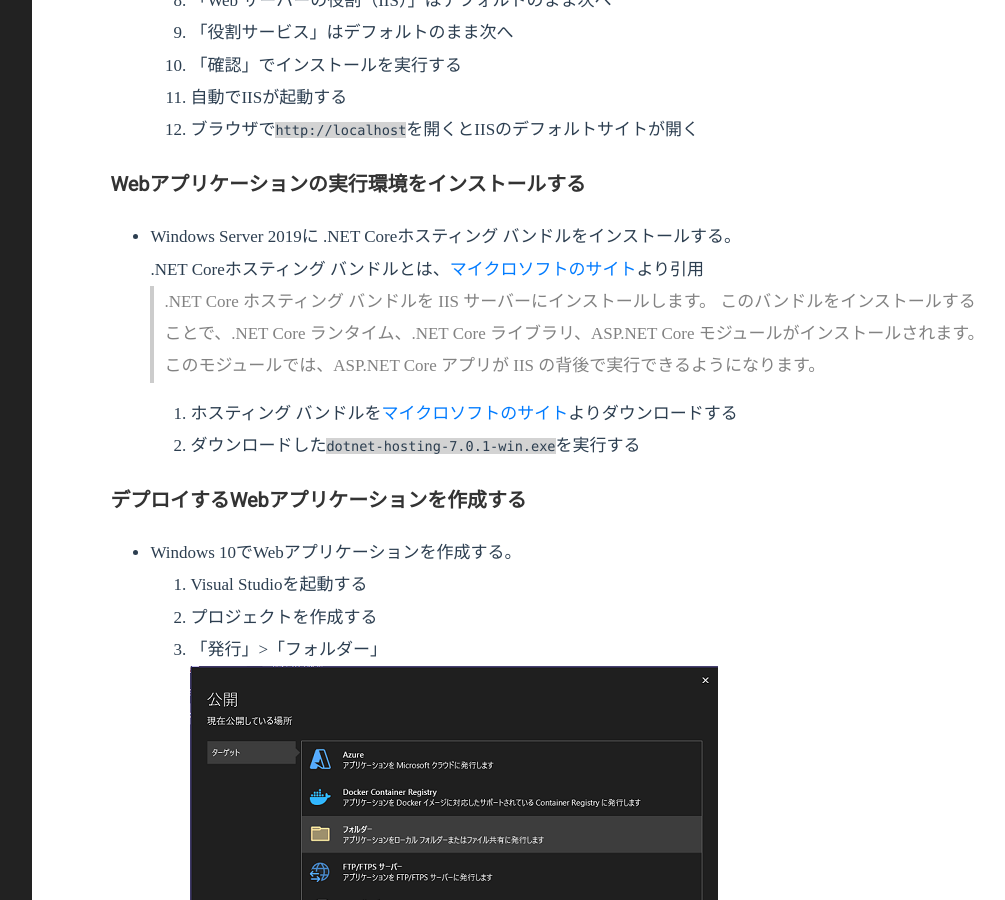
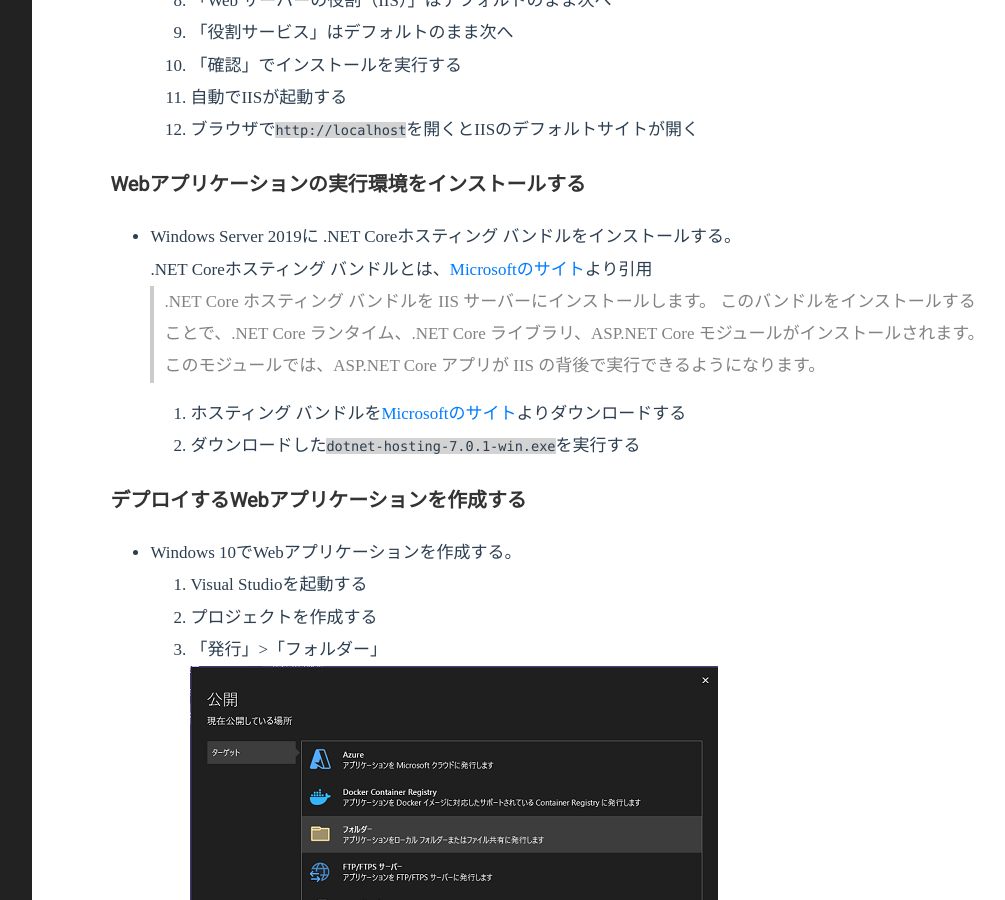
Before and after one commit to tatsuichi/blog, a Jekyll site: the page built from _posts/2023-01-06-ASP.NET Core（.NET 7.0）をIISにデプロイする手順.md, in a window 1280 px wide and 900 px high, scrolled down 2794 px. Shown: the whole window, without its empty margins (213-1218 px from the left). Built offline with Jekyll 4.4.1, drawn with Linux system fonts in a browser that asks for light colours.

Commit message:
「マイクロソフト」を「Microsoft」に変更

```diff
--- a/_posts/2023-01-06-ASP.NET Core（.NET 7.0）をIISにデプロイする手順.md
+++ b/_posts/2023-01-06-ASP.NET Core（.NET 7.0）をIISにデプロイする手順.md
@@ -63,10 +63,10 @@ Visual Studioのテンプレートプロジェクトを利用し、サンプル
 
 ### Webアプリケーションの実行環境をインストールする
 + Windows Server 2019に .NET Coreホスティング バンドルをインストールする。
-<br>.NET Coreホスティング バンドルとは、[マイクロソフトのサイト](https://learn.microsoft.com/ja-jp/aspnet/core/tutorials/publish-to-iis?view=aspnetcore-7.0&tabs=visual-studio)より引用
+<br>.NET Coreホスティング バンドルとは、[Microsoftのサイト](https://learn.microsoft.com/ja-jp/aspnet/core/tutorials/publish-to-iis?view=aspnetcore-7.0&tabs=visual-studio)より引用
 > .NET Core ホスティング バンドルを IIS サーバーにインストールします。 このバンドルをインストールすることで、.NET Core ランタイム、.NET Core ライブラリ、ASP.NET Core モジュールがインストールされます。 このモジュールでは、ASP.NET Core アプリが IIS の背後で実行できるようになります。
 
-  1. ホスティング バンドルを[マイクロソフトのサイト](https://dotnet.microsoft.com/en-us/download/dotnet/thank-you/runtime-aspnetcore-7.0.1-windows-hosting-bundle-installer)よりダウンロードする
+  1. ホスティング バンドルを[Microsoftのサイト](https://dotnet.microsoft.com/en-us/download/dotnet/thank-you/runtime-aspnetcore-7.0.1-windows-hosting-bundle-installer)よりダウンロードする
   1. ダウンロードした`dotnet-hosting-7.0.1-win.exe`を実行する
 
 ### デプロイするWebアプリケーションを作成する
```
Also changed, not shown: _posts/2023-01-05-MSTestコードスニペット.md (+1 -1 lines), _posts/2023-01-06-ASP.NET（.NET Framework 4.8）をIISにデプロイする手順.md (+1 -1 lines).
